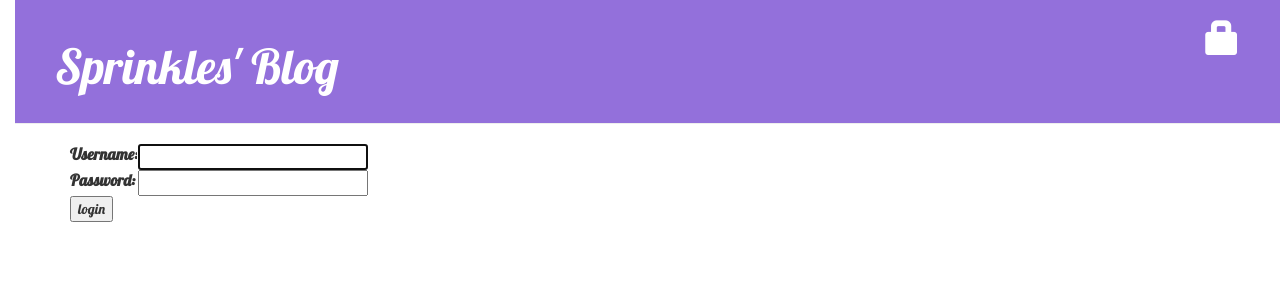
After one commit to codeLovingYogi/django-blog, a Django app: page /accounts/login/ in a window 1280 px wide. The commit adds this page. Shown: the top 300 px of the page. Run offline with Django 3.2, Linux system fonts and the light colour scheme; some libraries are stand-ins or nearby versions.

Commit message:
tutorial extension - adding security - login/logout

```diff
--- a/blog/templates/blog/base.html
+++ b/blog/templates/blog/base.html
@@ -13,8 +13,11 @@
             {% if user.is_authenticated %}
                 <a href="{% url 'post_new' %}" class="top-menu"><span class="glyphicon glyphicon-plus"></span></a>
                 <a href="{% url 'post_draft_list' %}" class="top-menu"><span class="glyphicon glyphicon-edit"></span></a>
+                <p class="top-menu">Hello {{ user.username }}<small>(<a href="{% url 'django.contrib.auth.views.logout' %}">Log out</a>)</small></p>
+            {% else %}
+            <a href="{% url 'django.contrib.auth.views.login' %}" class="top-menu"><span class="glyphicon glyphicon-lock"></span></a>
             {% endif %}
-            <h1><a href="/">Sprinkles' Blog</a></h1>
+            <h1><a href="{% url 'blog.views.post_list' %}">Sprinkles' Blog</a></h1>
         </div>
         <div class="content container">
             <div class="row">
--- /dev/null
+++ b/blog/templates/registration/login.html
@@ -0,0 +1,26 @@
+{% extends "blog/base.html" %}
+
+{% block content %}
+
+{% if form.errors %}
+<p>Your username and password didn't match. Please try again.</p>
+{% endif %}
+
+<form method="post" action="{% url 'django.contrib.auth.views.login' %}">
+{% csrf_token %}
+<table>
+<tr>
+    <td>{{ form.username.label_tag }}</td>
+    <td>{{ form.username }}</td>
+</tr>
+<tr>
+    <td>{{ form.password.label_tag }}</td>
+    <td>{{ form.password }}</td>
+</tr>
+</table>
+
+<input type="submit" value="login" />
+<input type="hidden" name="next" value="{{ next }}" />
+</form>
+
+{% endblock %}
--- a/blog/views.py
+++ b/blog/views.py
@@ -4,6 +4,7 @@ from .models import Post
 from django.shortcuts import render, get_object_or_404
 from .forms import PostForm
 from django.shortcuts import redirect
+from django.contrib.auth.decorators import login_required
 
 def post_list(request):
     posts = Post.objects.filter(published_date__lte=timezone.now()).order_by('published_date')
@@ -13,6 +14,7 @@ def post_detail(request, pk):
     post = get_object_or_404(Post, pk=pk)
     return render(request, 'blog/post_detail.html', {'post': post})
 
+@login_required
 def post_new(request):
     if request.method == "POST":
         form = PostForm(request.POST)
@@ -25,6 +27,7 @@ def post_new(request):
         form = PostForm()
     return render(request, 'blog/post_edit.html', {'form': form})
 
+@login_required
 def post_edit(request, pk):
     post = get_object_or_404(Post, pk=pk)
     if request.method == "POST":
@@ -39,15 +42,18 @@ def post_edit(request, pk):
         form = PostForm(instance=post)
     return render(request, 'blog/post_edit.html', {'form': form})
 
+@login_required
 def post_draft_list(request):
     posts = Post.objects.filter(published_date__isnull=True).order_by('created_date')
     return render(request, 'blog/post_draft_list.html', {'posts': posts})
 
+@login_required
 def post_publish(request, pk):
     post = get_object_or_404(Post, pk=pk)
     post.publish()
     return redirect('blog.views.post_detail', pk=pk)
 
+@login_required
 def post_remove(request, pk):
     post = get_object_or_404(Post, pk=pk)
     post.delete()
--- a/mysite/settings.py
+++ b/mysite/settings.py
@@ -121,3 +121,5 @@ USE_TZ = True
 
 STATIC_URL = '/static/'
 STATIC_ROOT = os.path.join(BASE_DIR, 'static')
+
+LOGIN_REDIRECT_URL = '/'
--- a/mysite/urls.py
+++ b/mysite/urls.py
@@ -15,8 +15,11 @@ Including another URLconf
 """
 from django.conf.urls import include, url
 from django.contrib import admin
+admin.autodiscover()
 
 urlpatterns = [
     url(r'^admin/', admin.site.urls),
     url(r'', include('blog.urls')),
+    url(r'^accounts/login/$', 'django.contrib.auth.views.login'),
+    url(r'^accounts/logout/$', 'django.contrib.auth.views.logout', {'next_page': '/'}),
 ]
```
